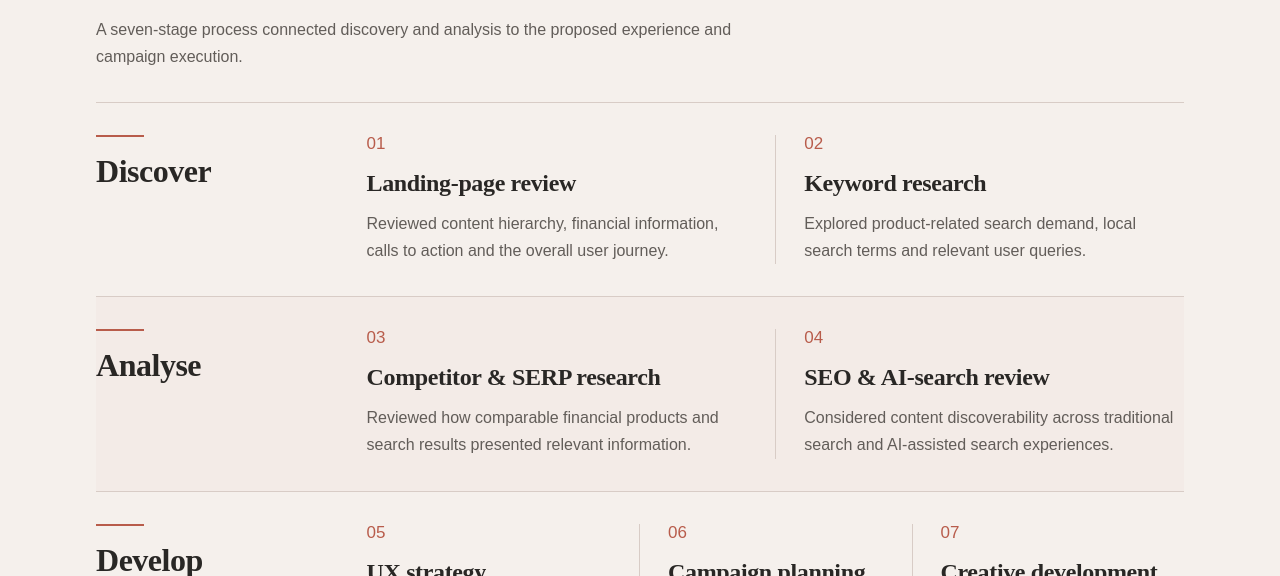
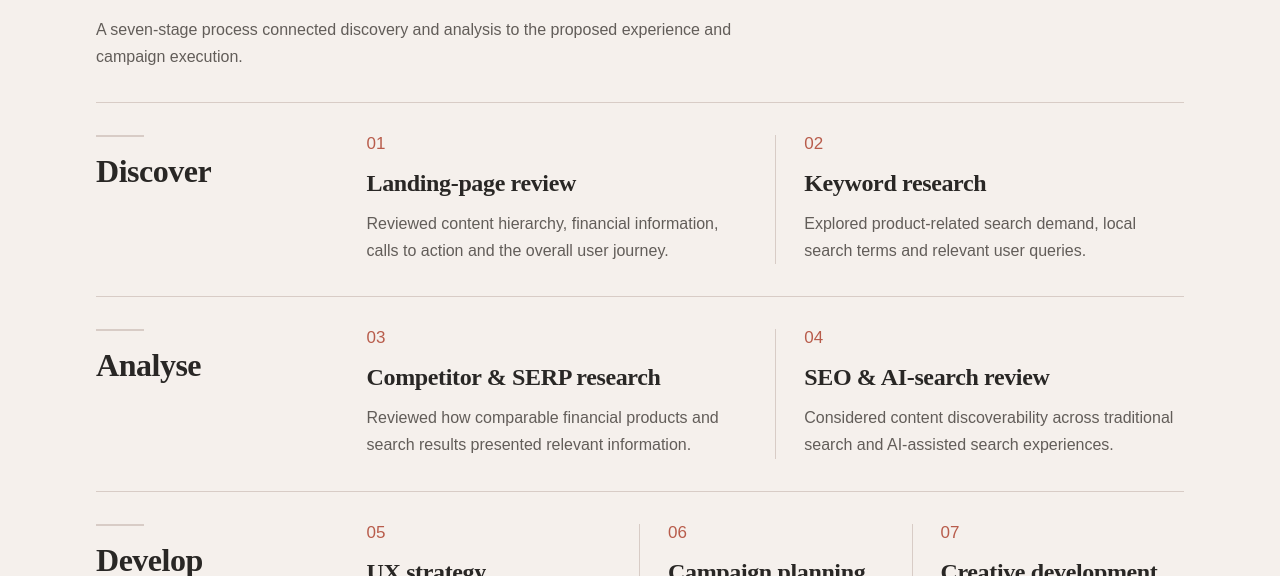
Before and after one commit to Chocolate-cereal/xueshi-marketing, a Next.js app: page /case-studies/member-first-credit-union-green-car-loan in a window 1280 px wide. Shown: the part 2703-3279 px from the top of the page. Built offline with nearby package versions, Linux system fonts and the light colour scheme.

Commit message:
Animate research phase hover states

```diff
--- a/app/case-studies/member-first-credit-union-green-car-loan/case-study.module.css
+++ b/app/case-studies/member-first-credit-union-green-car-loan/case-study.module.css
@@ -350,6 +350,42 @@
 .page :is(.researchPhase, .evidenceTitle) {
   font-size: clamp(1.75rem, 1.5rem + 1vw, 2rem);
   line-height: 1.15;
+}
+
+.researchPhaseBlock {
+  background-color: transparent;
+  transition: background-color 180ms ease;
+}
+
+.researchPhaseRule {
+  position: relative;
+  display: block;
+  width: 3rem;
+  height: 0.125rem;
+  overflow: hidden;
+  background: var(--color-border);
+}
+
+.researchPhaseRule::after {
+  position: absolute;
+  inset: 0;
+  background: #b85c4b;
+  content: "";
+  transform: translateX(100%);
+}
+
+@keyframes researchPhaseRuleSweep {
+  0% {
+    transform: translateX(100%);
+  }
+
+  50% {
+    transform: translateX(-100%);
+  }
+
+  100% {
+    transform: translateX(100%);
+  }
 }
 
 .page .researchPhase {
@@ -1674,6 +1710,14 @@
     color: var(--color-foreground);
   }
 
+  .researchPhaseBlock:hover {
+    background-color: color-mix(in srgb, var(--color-accent-soft) 25%, transparent);
+  }
+
+  .researchPhaseBlock:hover .researchPhaseRule::after {
+    animation: researchPhaseRuleSweep 420ms var(--mfcu-ease-in-out) both;
+  }
+
   .redesignDetail,
   .measurementOutcome,
   .limitationsPanel,
@@ -1745,4 +1789,8 @@
     animation: none;
     opacity: 0;
   }
-}
+
+  .researchPhaseBlock:hover .researchPhaseRule::after {
+    animation: none;
+  }
+}
--- a/app/case-studies/member-first-credit-union-green-car-loan/page.tsx
+++ b/app/case-studies/member-first-credit-union-green-car-loan/page.tsx
@@ -484,12 +484,10 @@ export default function MemberFirstGreenCarLoanCaseStudy() {
           return (
             <div
               key={phase.title}
-              className={`grid border-b border-border px-0 py-8 md:grid-cols-[minmax(0,0.22fr)_minmax(0,0.78fr)] md:gap-10 ${
-                phase.title === "Analyse" ? "bg-accent-soft/25" : ""
-              }`}
+              className={`${styles.researchPhaseBlock} grid border-b border-border px-0 py-8 md:grid-cols-[minmax(0,0.22fr)_minmax(0,0.78fr)] md:gap-10`}
             >
               <div className="pb-7 md:pb-0">
-                <span className="block h-0.5 w-12 bg-[#B85C4B]" aria-hidden="true" />
+                <span className={styles.researchPhaseRule} aria-hidden="true" />
                 <h3
                   className={styles.researchPhase}
                 >
```
